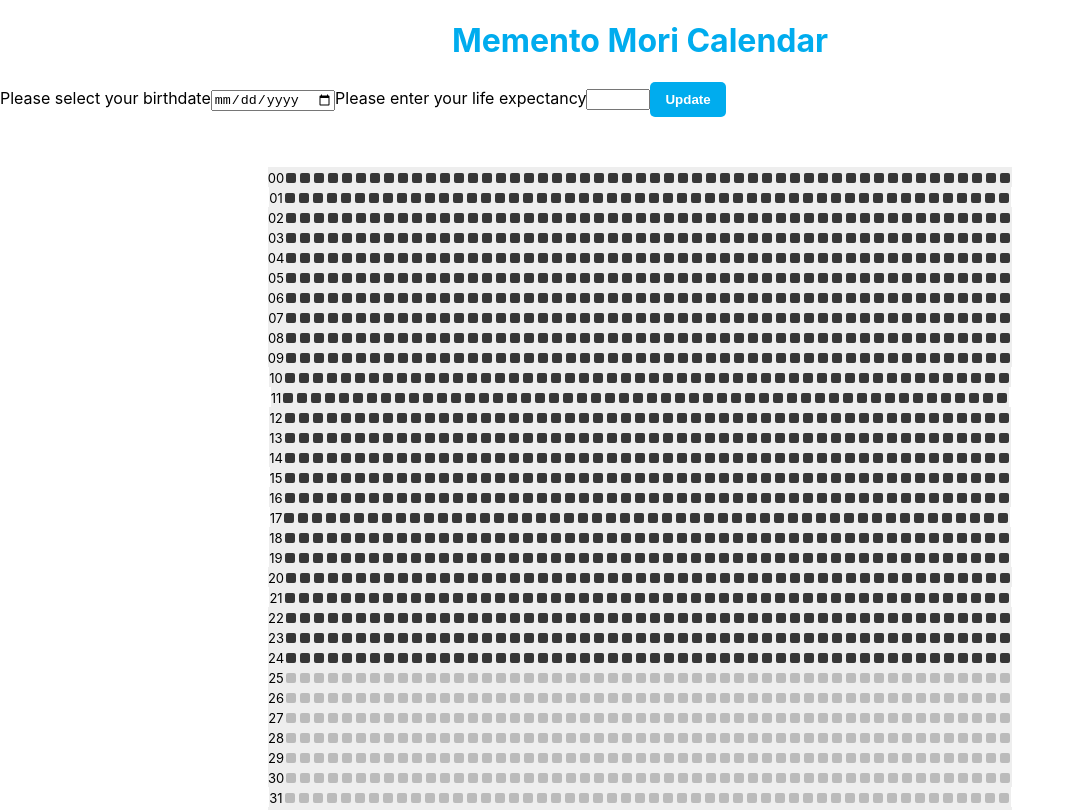
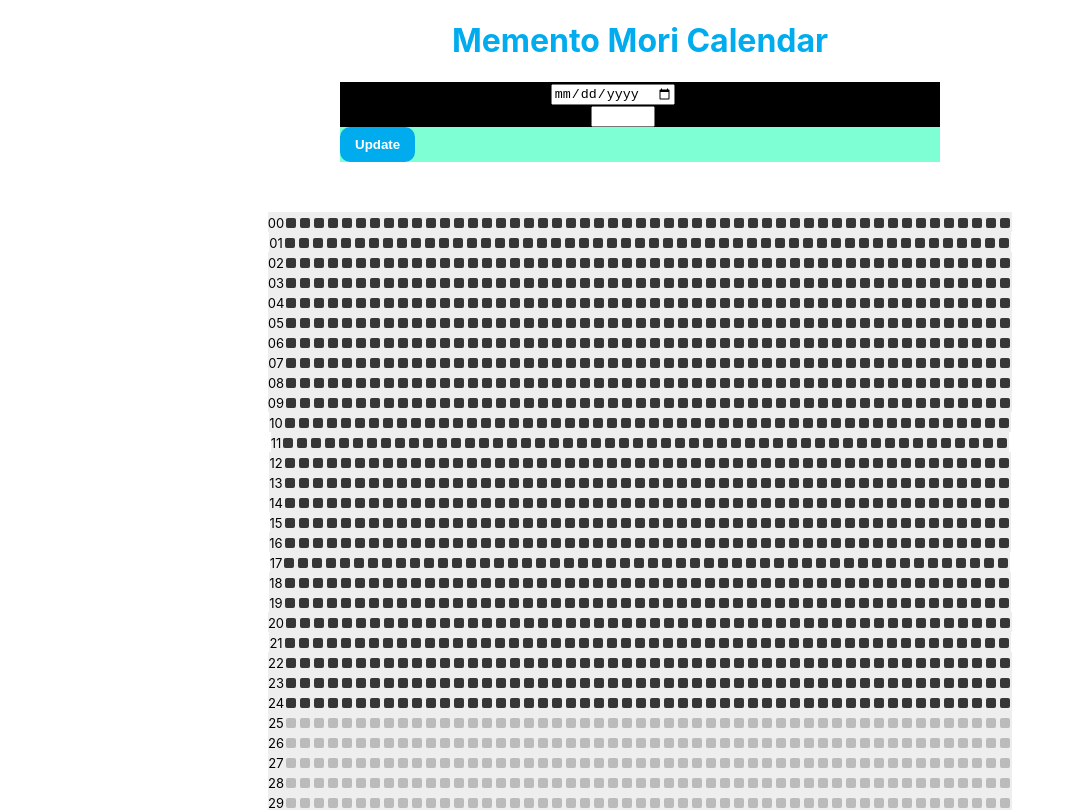
Before and after one commit to chessmadridista/memento-mori, a React (Create React App) app in the folder app/: page / in a window 1280 px wide. Shown: the top 810 px of the page, without its empty margins (0-1074 px from the left). Built offline with nearby package versions, Linux system fonts and the light colour scheme.

Commit message:
Add sass to the app.

```diff
--- a/app/package.json
+++ b/app/package.json
@@ -9,6 +9,7 @@
     "react": "^18.2.0",
     "react-dom": "^18.2.0",
     "react-scripts": "5.0.1",
+    "sass": "^1.58.1",
     "web-vitals": "^2.1.4"
   },
   "scripts": {
--- a/app/src/components/calendar/Calendar.js
+++ b/app/src/components/calendar/Calendar.js
@@ -1,6 +1,5 @@
 import './Calendar.css';
 import Year from './components/Year';
-// import { useState } from 'react';
 
 function Calendar() {
     let yearsTillToday = 25;
--- a/app/src/components/form/Form.css
+++ /dev/null
@@ -1,8 +0,0 @@
-button {
-    background-color: #00acee;
-    color: #fff;
-    border: none;
-    border-radius: 5px;
-    padding: 10px 15px;
-    font-weight: bold;
-}
--- a/app/src/components/form/Form.js
+++ b/app/src/components/form/Form.js
@@ -1,12 +1,16 @@
-import './Form.css';
+import styles from './Form.module.css';
 
 function Form() {
     return (
         <form>
-            <label htmlFor="birthDate">Please select your birthdate</label>
-            <input type="date" id="birthDate"></input>
-            <label htmlFor="lifeExpectancy">Please enter your life expectancy</label>
-            <input type="number" id="lifeExpectancy" min="0" max="150"></input>
+            <div class={ styles['field__container'] }>
+                <label htmlFor="birthDate">Please select your birthdate</label>
+                <input type="date" id="birthDate"></input>
+            </div>
+            <div class={ styles['field__container'] }>
+                <label htmlFor="lifeExpectancy">Please enter your life expectancy</label>
+                <input type="number" id="lifeExpectancy" min="0" max="150"></input>
+            </div>
             <button>Update</button>
         </form>
     );
--- /dev/null
+++ b/app/src/components/form/Form.module.css
@@ -0,0 +1,18 @@
+form {
+    background-color: aquamarine;
+    width: 600px;
+    margin: auto;
+}
+
+.field__container {
+    background-color: black;
+}
+
+button {
+    background-color: #00acee;
+    color: #fff;
+    border: none;
+    border-radius: 10px;
+    padding: 10px 15px;
+    font-weight: bold;
+}
```
Also changed, not shown: 1 other file (tests, documents, lock files or other folders).
